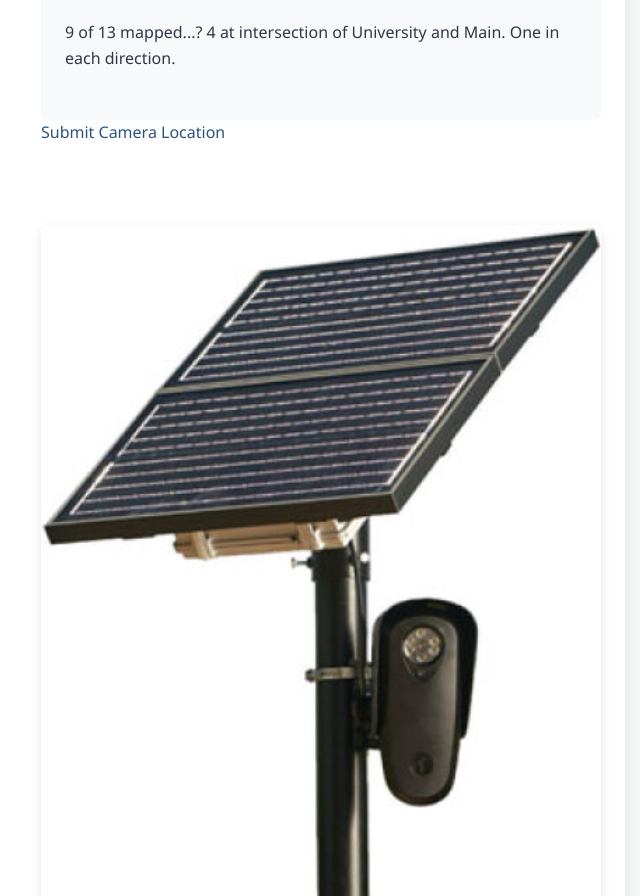
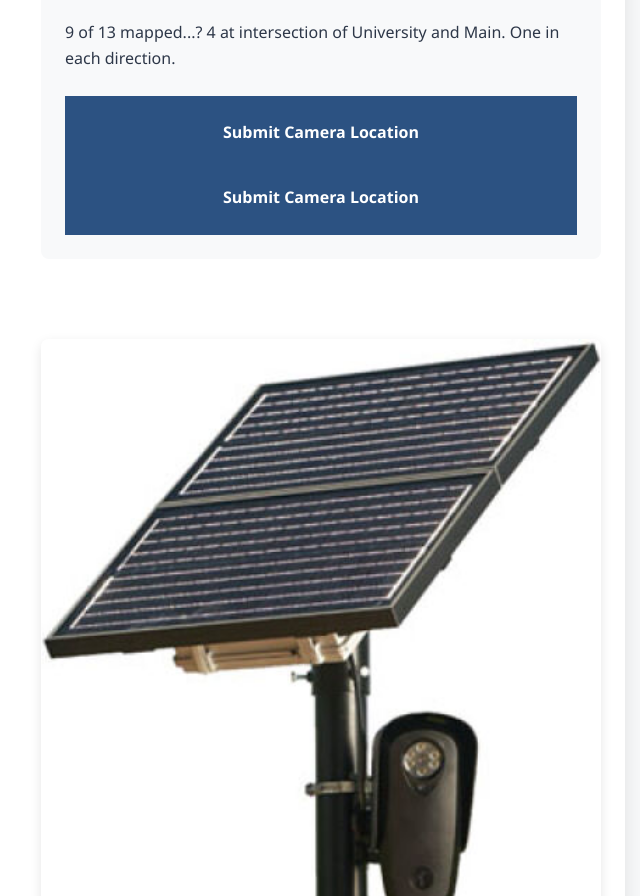
Before and after one commit to DeFlock-Ellensburg/web, a plain HTML site: page index.html in a window 1280 px wide. Shown: the part 1092-1988 px from the top of the page, without its empty margins (615-1255 px from the left). Drawn offline with Linux system fonts and the light colour scheme.

Commit message:
Update index.html

```diff
--- a/index.html
+++ b/index.html
@@ -275,8 +275,10 @@
                       <div class="map-container">
                           <img src="MapCapture.png" alt="Map showing locations of ALPR cameras in Ellensburg"/>
                           <p>9 of 13 mapped...? 4 at intersection of University and Main. One in each direction.</p>
+                          <nav id="mainLinkMenu">
+                          <a class="button" href="mailto:ellensburgdeflock@gmail.com">Submit Camera Location</a>
+                          <a class="button" href="mailto:ellensburgdeflock@gmail.com">Submit Camera Location</a></nav>
                       </div>
-                      <a class="button" href="mailto:ellensburgdeflock@gmail.com">Submit Camera Location</a>
                   </section>
 
                   <div class="image-container">
```
